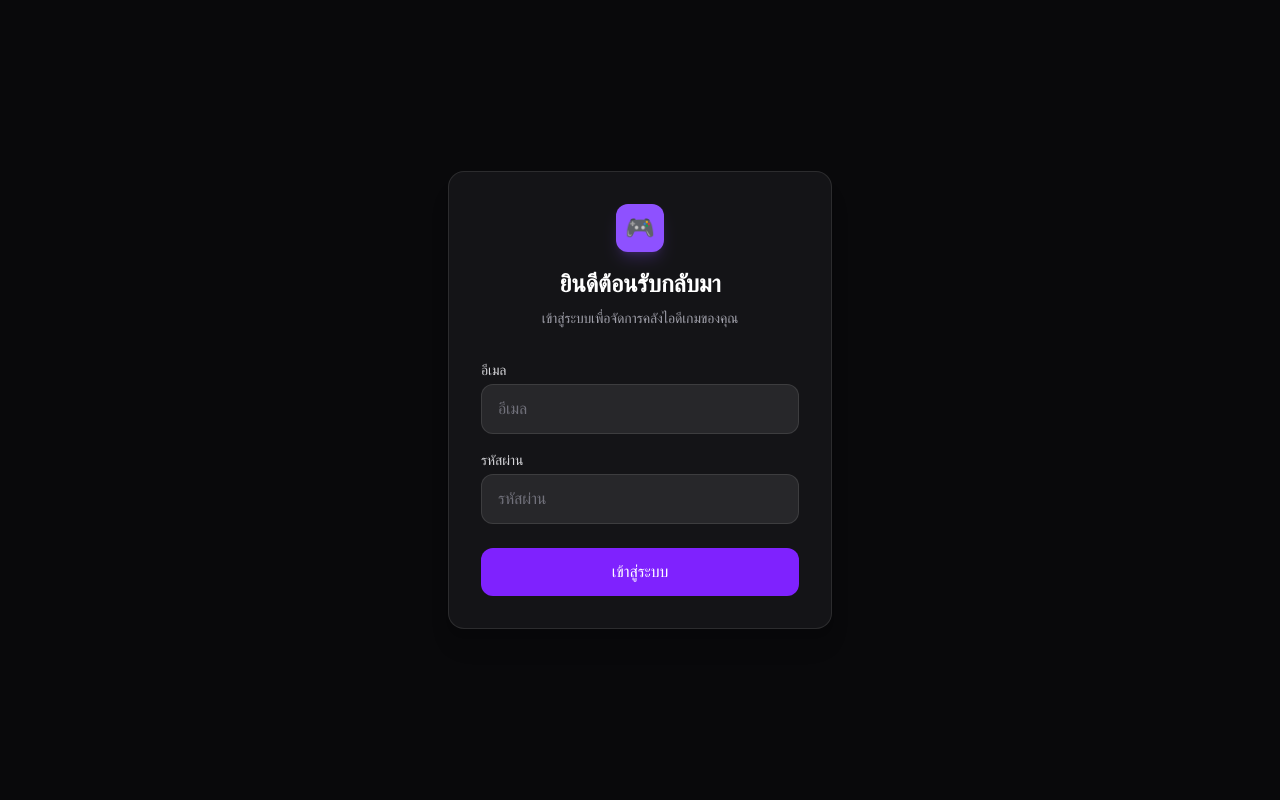
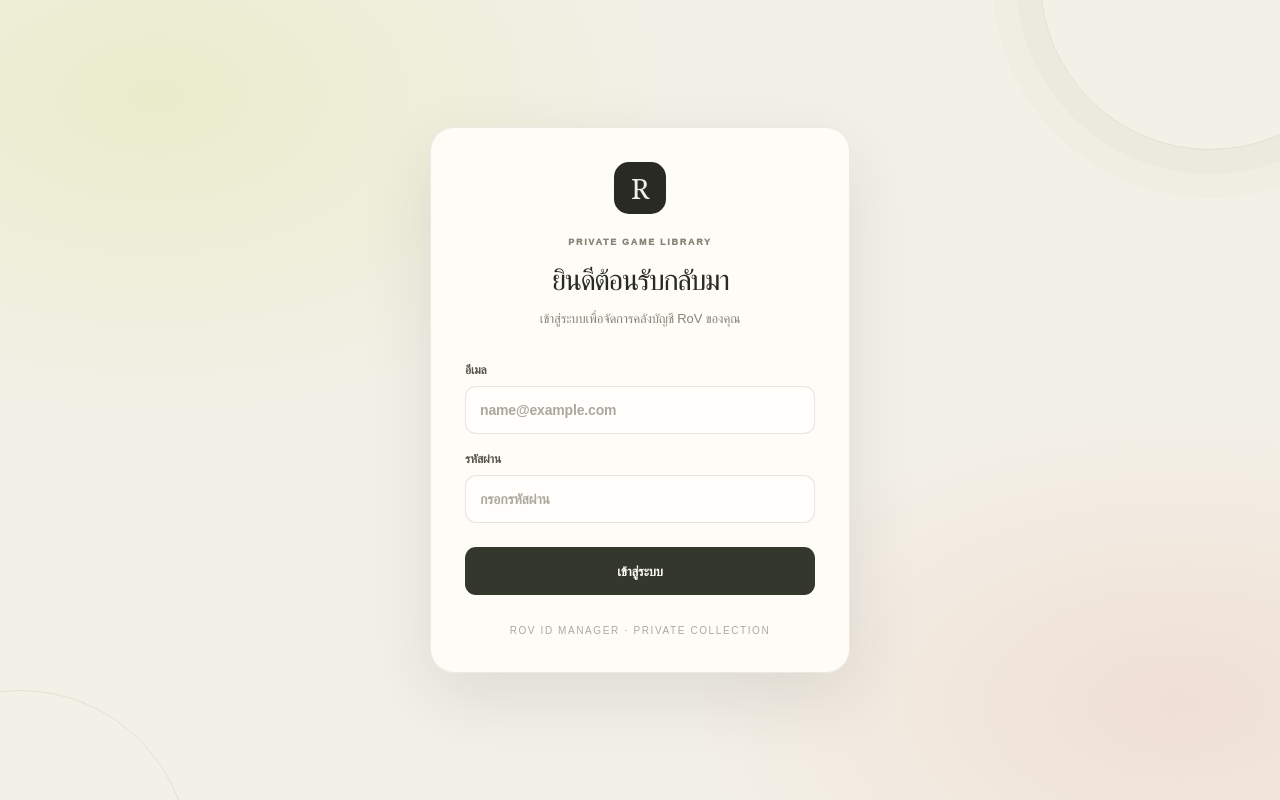
Before and after one commit to getlamlukka-oss/Id-game-rov, a Next.js app: page /login in a window 1280 px wide. Built offline with nearby package versions, Linux system fonts and the light colour scheme.

Commit message:
Redesign login page to match site visual system

```diff
--- a/src/app/login/page.tsx
+++ b/src/app/login/page.tsx
@@ -9,49 +9,32 @@ export default async function LoginPage({
   const errorMessage = params.message as string
 
   return (
-    <main className="flex min-h-screen flex-col items-center justify-center p-4 bg-zinc-950 text-white">
-      <div className="w-full max-w-sm rounded-2xl border border-white/10 bg-zinc-900/80 p-8 shadow-xl">
-        <div className="mb-8 text-center">
-          <span className="mx-auto mb-4 grid size-12 place-items-center rounded-xl bg-violet-500 text-2xl shadow-lg shadow-violet-500/20">🎮</span>
-          <h1 className="text-2xl font-bold">ยินดีต้อนรับกลับมา</h1>
-          <p className="mt-2 text-sm text-zinc-400">เข้าสู่ระบบเพื่อจัดการคลังไอดีเกมของคุณ</p>
-        </div>
+    <main className="login-page flex min-h-screen flex-col items-center justify-center p-4">
+      <section className="login-card">
+        <header className="mb-8 text-center">
+          <span className="login-mark" aria-hidden="true">R</span>
+          <p className="eyebrow mb-2">PRIVATE GAME LIBRARY</p>
+          <h1>ยินดีต้อนรับกลับมา</h1>
+          <p className="login-subtitle">เข้าสู่ระบบเพื่อจัดการคลังบัญชี RoV ของคุณ</p>
+        </header>
 
-        {/* แสดงข้อความ Error ถ้ามีการ Login ผิดพลาด */}
         {errorMessage && (
-          <div className="mb-4 rounded-lg border border-red-500/20 bg-red-500/10 p-3 text-center text-sm text-red-400">
-            {errorMessage}
-          </div>
+          <div className="login-error mb-4" role="alert">{errorMessage}</div>
         )}
 
         <form action={login} className="flex flex-col gap-4">
-          <div>
-            <label className="mb-1 block text-sm font-medium text-zinc-300" htmlFor="email">อีเมล</label>
-            <input
-              id="email"
-              name="email"
-              type="email"
-              required
-              placeholder="อีเมล"
-              className="w-full rounded-xl border border-white/10 bg-zinc-800 px-4 py-3 text-sm text-white placeholder-zinc-500 focus:border-violet-500 focus:outline-none focus:ring-1 focus:ring-violet-500"
-            />
-          </div>
-          <div>
-            <label className="mb-1 block text-sm font-medium text-zinc-300" htmlFor="password">รหัสผ่าน</label>
-            <input
-              id="password"
-              name="password"
-              type="password"
-              required
-              placeholder="รหัสผ่าน"
-              className="w-full rounded-xl border border-white/10 bg-zinc-800 px-4 py-3 text-sm text-white placeholder-zinc-500 focus:border-violet-500 focus:outline-none focus:ring-1 focus:ring-violet-500"
-            />
-          </div>
-          <button type="submit" className="mt-2 w-full rounded-xl bg-violet-600 px-5 py-3 text-sm font-semibold text-white transition hover:bg-violet-500 focus:outline-none focus:ring-2 focus:ring-violet-500 focus:ring-offset-2 focus:ring-offset-zinc-900">
-            เข้าสู่ระบบ
-          </button>
+          <label className="login-field" htmlFor="email">
+            <span>อีเมล</span>
+            <input id="email" name="email" type="email" required autoComplete="email" placeholder="name@example.com" />
+          </label>
+          <label className="login-field" htmlFor="password">
+            <span>รหัสผ่าน</span>
+            <input id="password" name="password" type="password" required autoComplete="current-password" placeholder="กรอกรหัสผ่าน" />
+          </label>
+          <button type="submit" className="login-submit mt-2 w-full">เข้าสู่ระบบ</button>
         </form>
-      </div>
+        <p className="mt-7 text-center text-[10px] tracking-[.16em] text-[#aaa99e]">ROV ID MANAGER · PRIVATE COLLECTION</p>
+      </section>
     </main>
   )
 }
```
